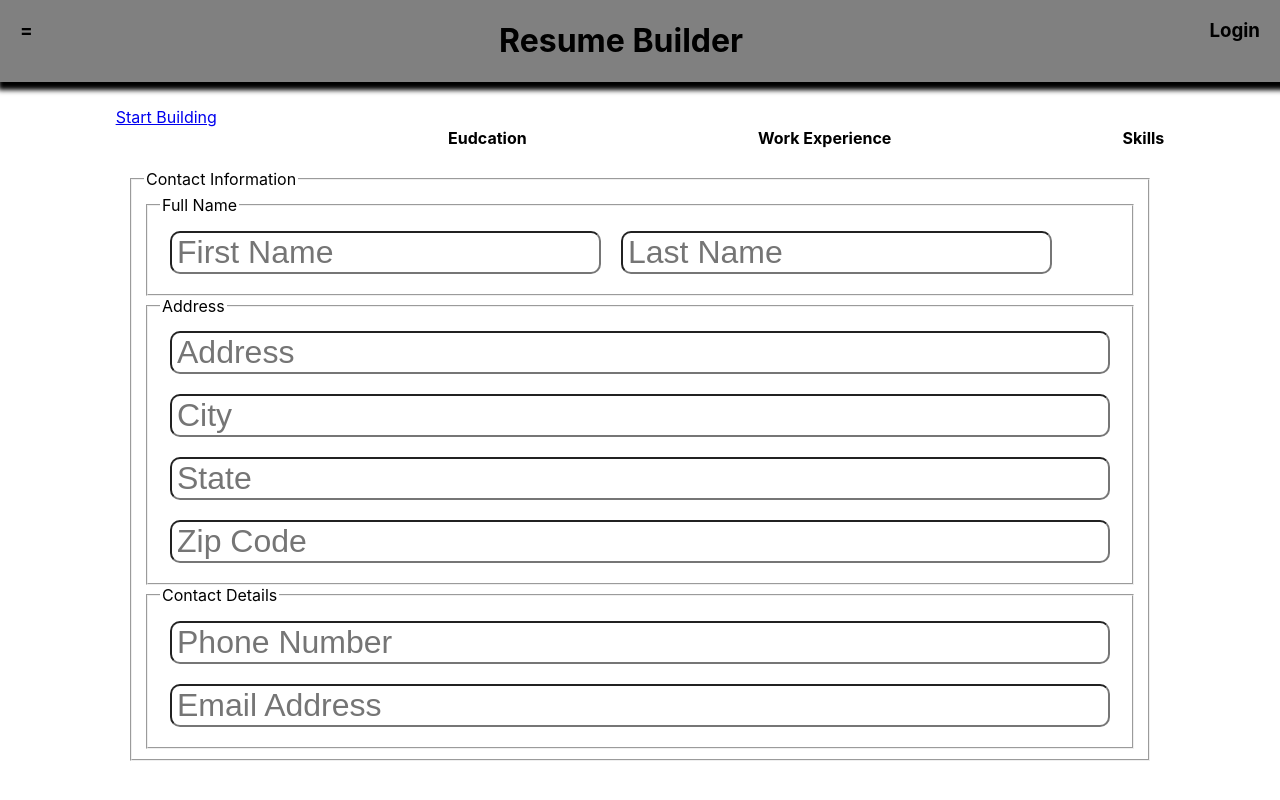
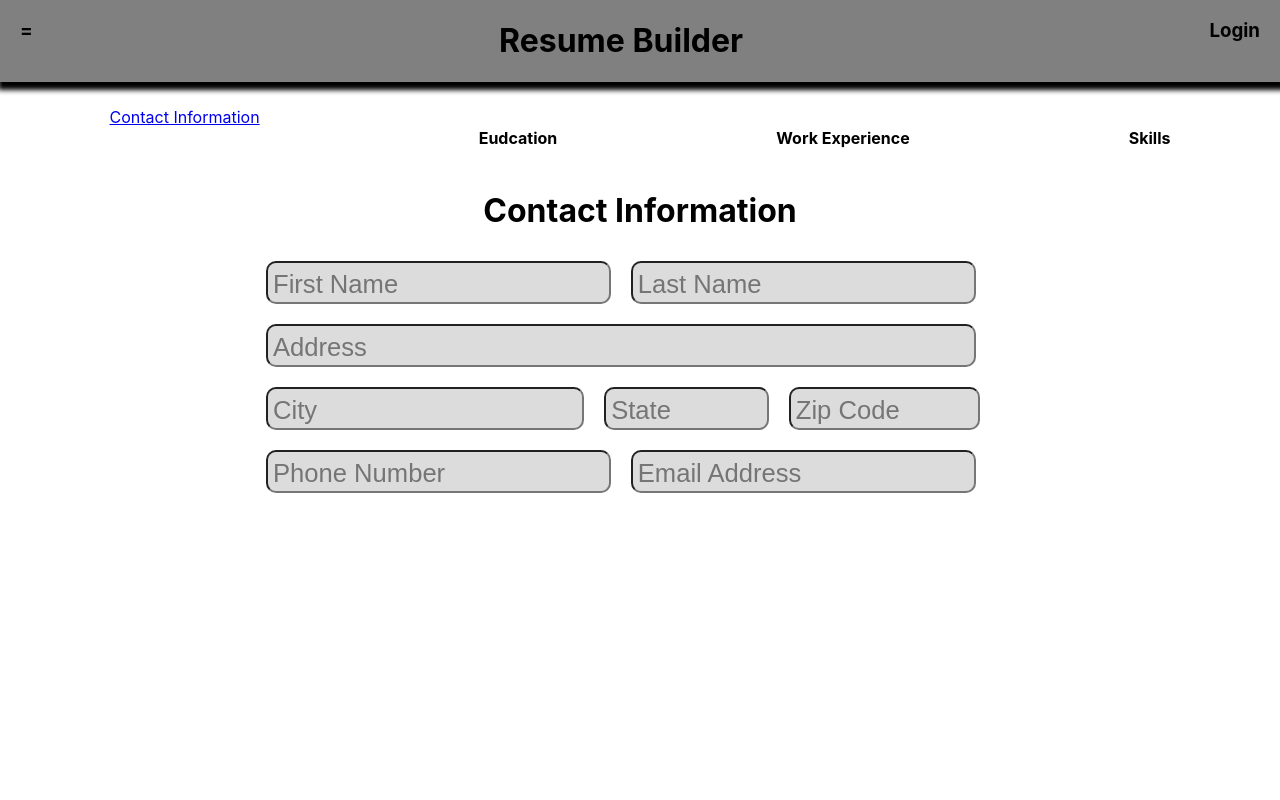
Before and after one commit to Bernard-Calma/resume-builder, a React (Create React App) app: page /contactinfo in a window 1280 px wide. Built offline with nearby package versions, Linux system fonts and the light colour scheme.

Commit message:
contact information styles fixed

```diff
--- a/src/App.css
+++ b/src/App.css
@@ -38,10 +38,41 @@
 }
 
 
-/* FieldSet */
-form > fieldset > fieldset > div > input {
+/* Contact Information Form */
+form > div > input {
   margin: 10px;
   border-radius: 10px;
   padding-left: 5px;
   font-size: 2.5vw;
+  background-color: rgb(220, 220, 220);
 }
+
+
+
+input:focus {
+  outline: none;
+  box-shadow: 1px 1px 1px 3px black;
+}
+
+input::placeholder {
+  font-size: 2vw;
+}
+
+#inputFirstName, #inputLastName, #inputPhoneNumber, #inputEmail {
+  width: 50%;
+}
+
+#inputAddress {
+  width: 100%;
+}
+#inputCity {
+  width: 40%;
+}
+
+#inputState {
+  width: 20%
+}
+
+#inputZipCode {
+  width: 23.5%
+}
--- a/src/components/NavBar.jsx
+++ b/src/components/NavBar.jsx
@@ -4,7 +4,7 @@ const NavBar = () => {
 
     return(
         <div style={Styles.container}>
-            <NavLink to = "ContactInfo">Start Building</NavLink>
+            <NavLink to = "ContactInfo">Contact Information</NavLink>
             <h4>Eudcation</h4>
             <h4>Work Experience</h4>
             <h4>Skills</h4>
--- a/src/containers/ContactInfo.jsx
+++ b/src/containers/ContactInfo.jsx
@@ -1,39 +1,26 @@
 const ContactInfo = () => {
     return(
         <div style={Styles.container}>
+            <h1>Contact Information</h1>
             <form style ={ Styles.form }>
-                <fieldset>
-                    <legend>Contact Information</legend>
 
-                    <fieldset>
-                        <legend>Full Name</legend>
-                        <div style = {Styles.name}>
-                            <input type="text" name="firstName" placeholder="First Name"/>
-                            <input type="text" name="lastName" placeholder="Last Name"/>
+                        <div style = {Styles.fieldSet}>
+                            <input type="text" name="firstName" id = "inputFirstName" placeholder="First Name"/>
+                            <input type="text" name="lastName" id = "inputLastName" placeholder="Last Name"/>
                         </div>
-                    </fieldset>
+                        <div style = {Styles.fieldSet}>
+                            <input type="text" name="address" id = "inputAddress" placeholder="Address"/>
+                        </div>
+                        <div>
+                            <input type="text" name="city" id = "inputCity" placeholder="City"/>
+                            <input type="text" name="state" id = "inputState" placeholder="State" maxLength = "2"/>
+                            <input type="text" name="zipCode" id = "inputZipCode" placeholder="Zip Code" maxLength = "5"/>
+                        </div>
 
-                    <fieldset>
-                        <legend>Address</legend>
                         <div style = {Styles.fieldSet}>
-                            <input type="text" name="address" placeholder="Address"/>
-                            <input type="text" name="city" placeholder="City"/>
-                            <input type="text" name="state" placeholder="State"/>
-                            <input type="text" name="zipCode" placeholder="Zip Code"/>
+                            <input type="text" name="phoneNumber" id = "inputPhoneNumber"placeholder="Phone Number"/>
+                            <input type="text" name="email" id = "inputEmail" placeholder="Email Address"/>
                         </div>
-                    </fieldset>
-
-                    <fieldset>
-                        <legend>Contact Details</legend>
-                        <div style = {Styles.fieldSet}>
-                            <input type="text" name="phoneNumber" placeholder="Phone Number"/>
-                            <input type="text" name="email" placeholder="Email Address"/>
-                        </div>
-                    </fieldset>
-
-
-                </fieldset>
-
             </form>
         </div>
     )
@@ -51,13 +38,10 @@ const Styles = {
     },
     fieldSet: {
         display: "flex",
-        flexDirection: "column"
+        flexDirection: "row",
+        width: "95%"
     },
     form: {
-        width: "80%"
+        width: "60%"
     },
-    name: {
-        diplay: "flex",
-
-    }
 }
```
